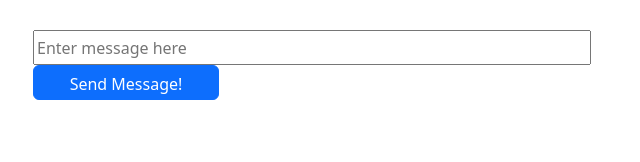
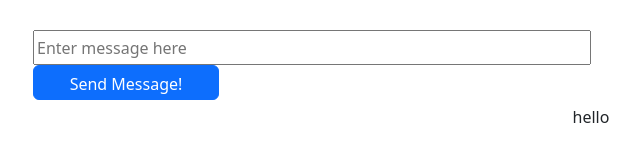
Before and after one commit to SanjeevKumar3662/chat-app-socket.io, a website: page public/index.html in a window 1280 px wide. Shown: the full height of the page, 49-689 px from the left. Drawn offline with nearby package versions, Linux system fonts and the light colour scheme; no server answers.

Commit message:
Add a sample message to the chat UI for demonstration purposes

```diff
--- a/public/index.html
+++ b/public/index.html
@@ -25,6 +25,7 @@
       <div class="col-12">
         <ul id="messages">
           <!-- Starts empty, populated by Socket.io and JavaScript -->
+          <li>hello</li>
         </ul>
       </div>
     </div>
```
